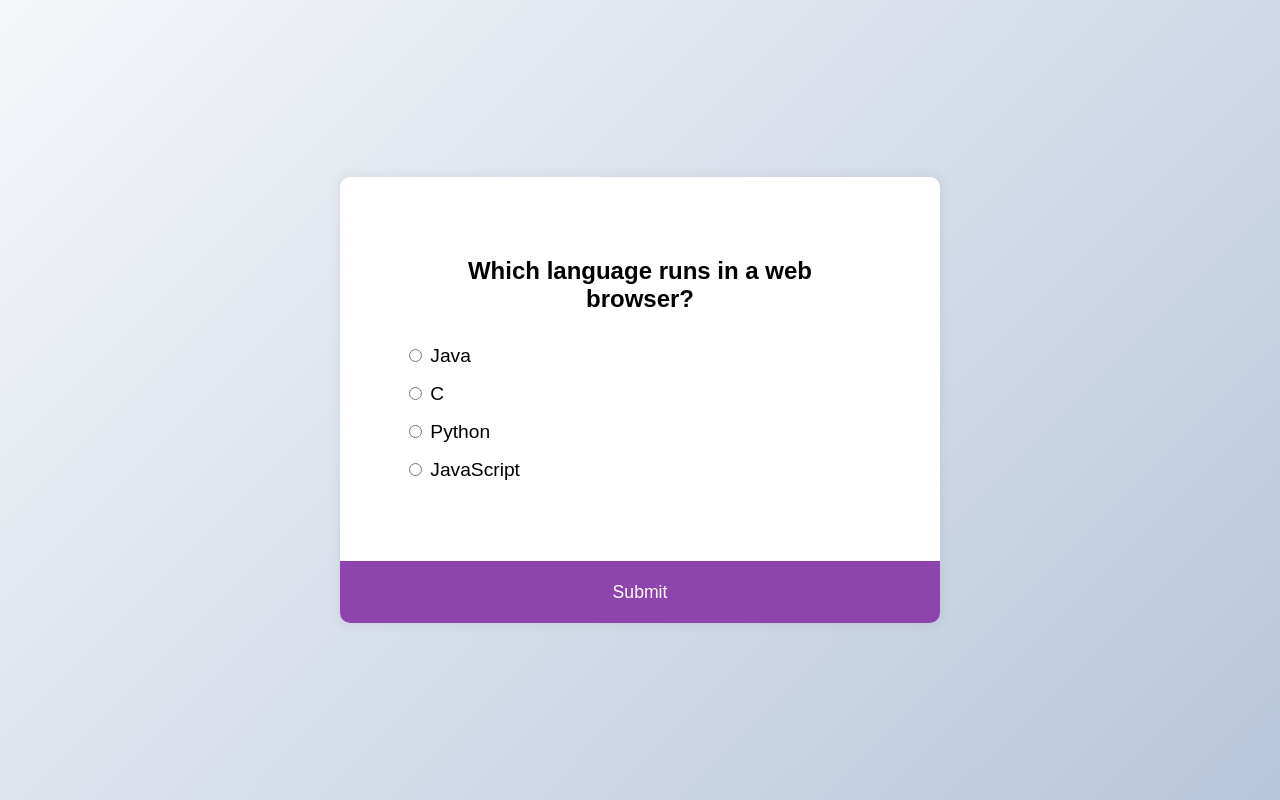
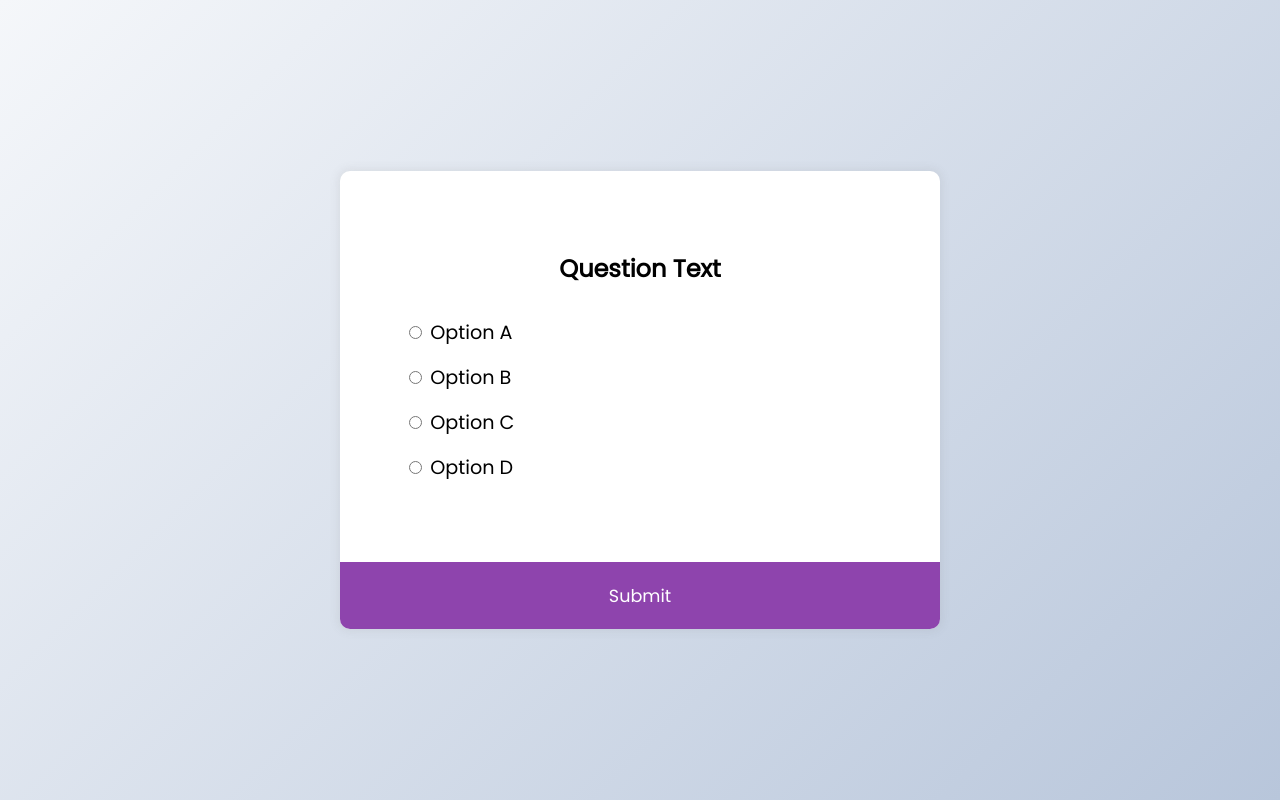
Before and after one commit to acciojob/quiz-RoshiniSai929, a website: page main.html in a window 1280 px wide. Drawn offline with Linux system fonts and the light colour scheme.

Commit message:
created a submission

```diff
--- a/main.html
+++ b/main.html
@@ -8,25 +8,25 @@
 </head>
 
 <body>
-	<div class="quiz-container" id="quiz">
+	 <div class="quiz-container" id="quiz">
       <div class="quiz-header">
-        <h2 id="question">Which language runs in a web browser?</h2>
+        <h2 id="question">Question Text</h2>
         <ul>
           <li>
             <input type="radio" name="answer" id="a" class="answer">
-            <label for="a" id="a_text">Java</label>
+            <label for="a" id="a_text">Option A</label>
           </li>
           <li>
             <input type="radio" name="answer" id="b" class="answer">
-            <label for="b" id="b_text">C</label>
+            <label for="b" id="b_text">Option B</label>
           </li>
           <li>
             <input type="radio" name="answer" id="c" class="answer">
-            <label for="c" id="c_text">Python</label>
+            <label for="c" id="c_text">Option C</label>
           </li>
           <li>
             <input type="radio" name="answer" id="d" class="answer">
-            <label for="d" id="d_text">JavaScript</label>
+            <label for="d" id="d_text">Option D</label>
           </li>
         </ul>
       </div>
--- a/styles.css
+++ b/styles.css
@@ -1,4 +1,5 @@
 /*  your css code here. If applicable */
+@import url('https://fonts.googleapis.com/css2?family=Poppins:wght@200;400&display=swap');
 *{
     box-sizing: border-box;
 }
```
